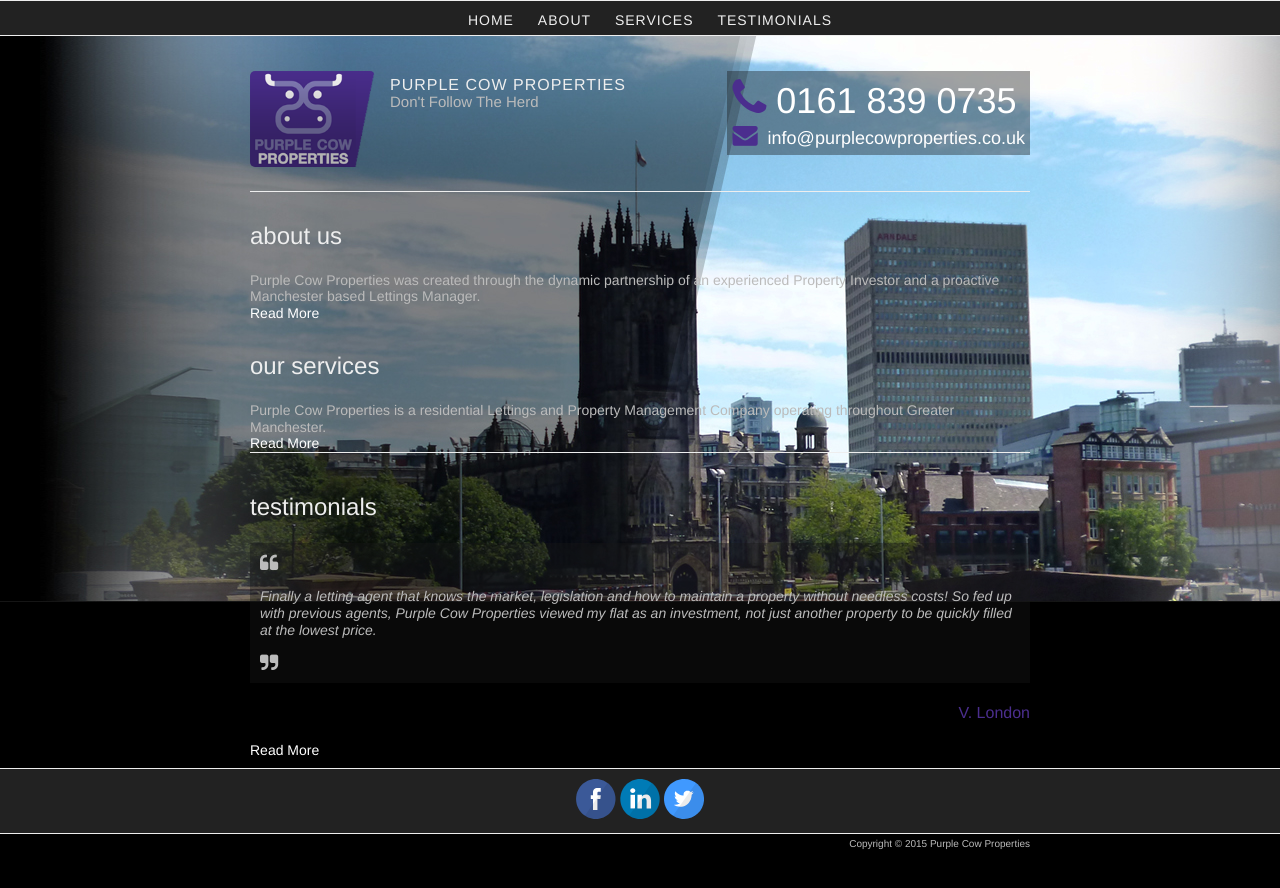
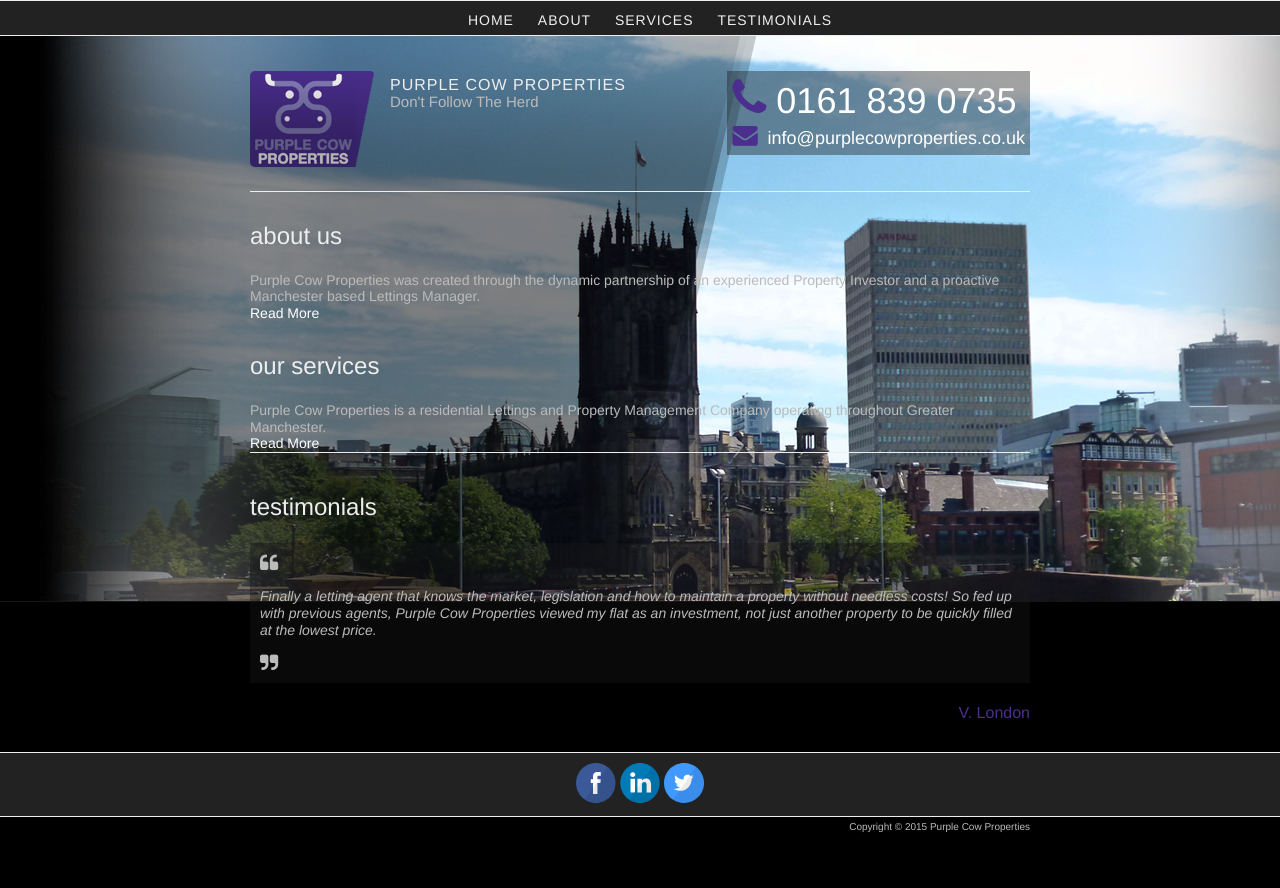
Before and after one commit to idiotandrobot/purplecowproperties.co.uk, a Jekyll site: the page built from index.html, in a window 1280 px wide. Shown: the top 888 px of the page. Built offline with Jekyll 4.4.1, drawn with Linux system fonts in a browser that asks for light colours; nearby versions of some CDN libraries.

Commit message:
Format Home 'Read More's

```diff
--- a/index.html
+++ b/index.html
@@ -33,7 +33,6 @@
                     {{ testimonial.content }}
                     <h3>{{ testimonial.title }}</h3>
                   </div>
-                  <a href="{{ site.baseurl }}testimonials" class="read-more">Read More</a>
                 </article>
               {% endif %}
             {% endfor %}
--- a/style.scss
+++ b/style.scss
@@ -353,6 +353,10 @@
   }
 }
 
+.read-more {
+    text-align: right;
+}
+
 .testimonial {
     border-top: 1px solid #eee;
     padding-top: 10px;
```
